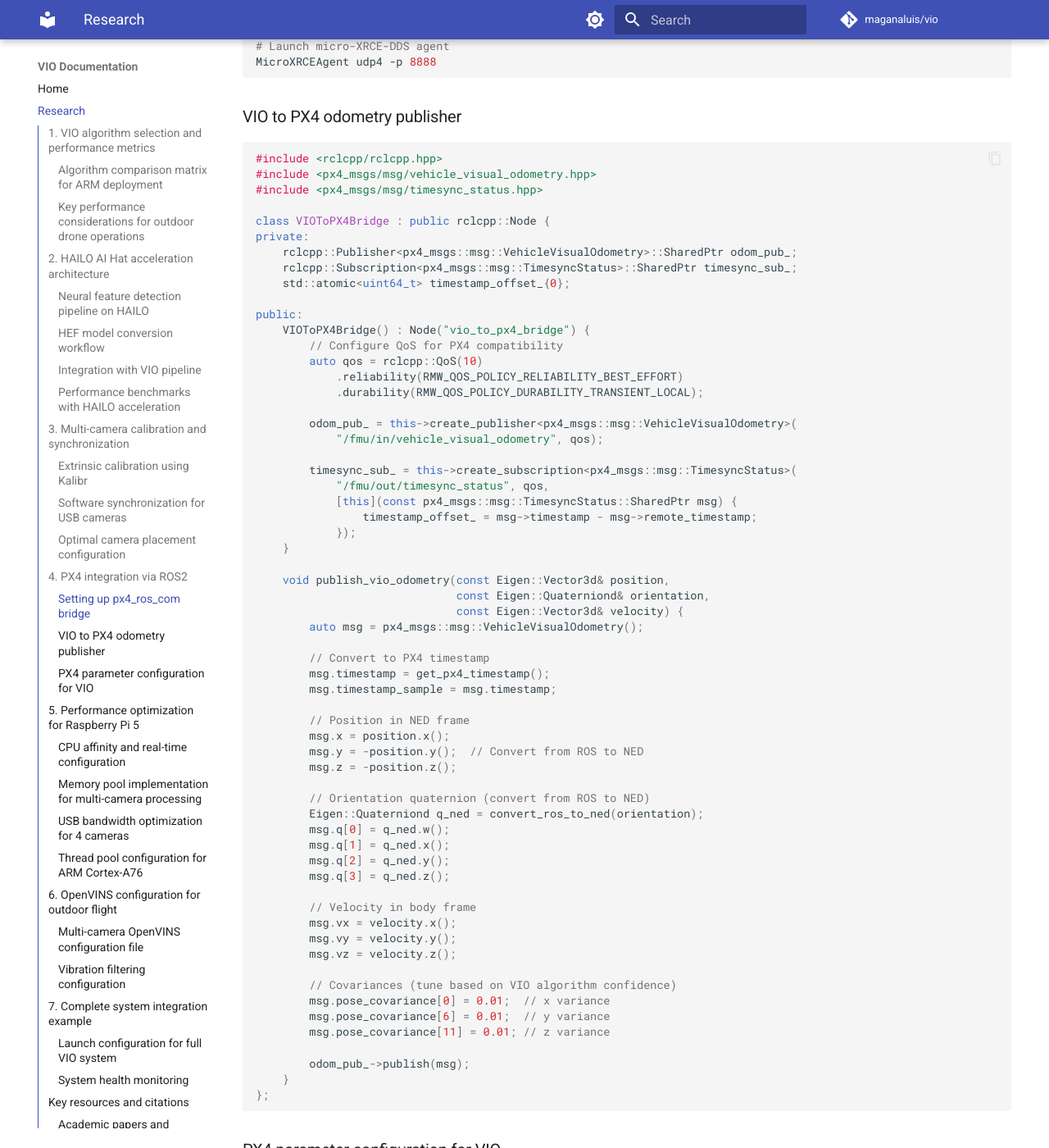
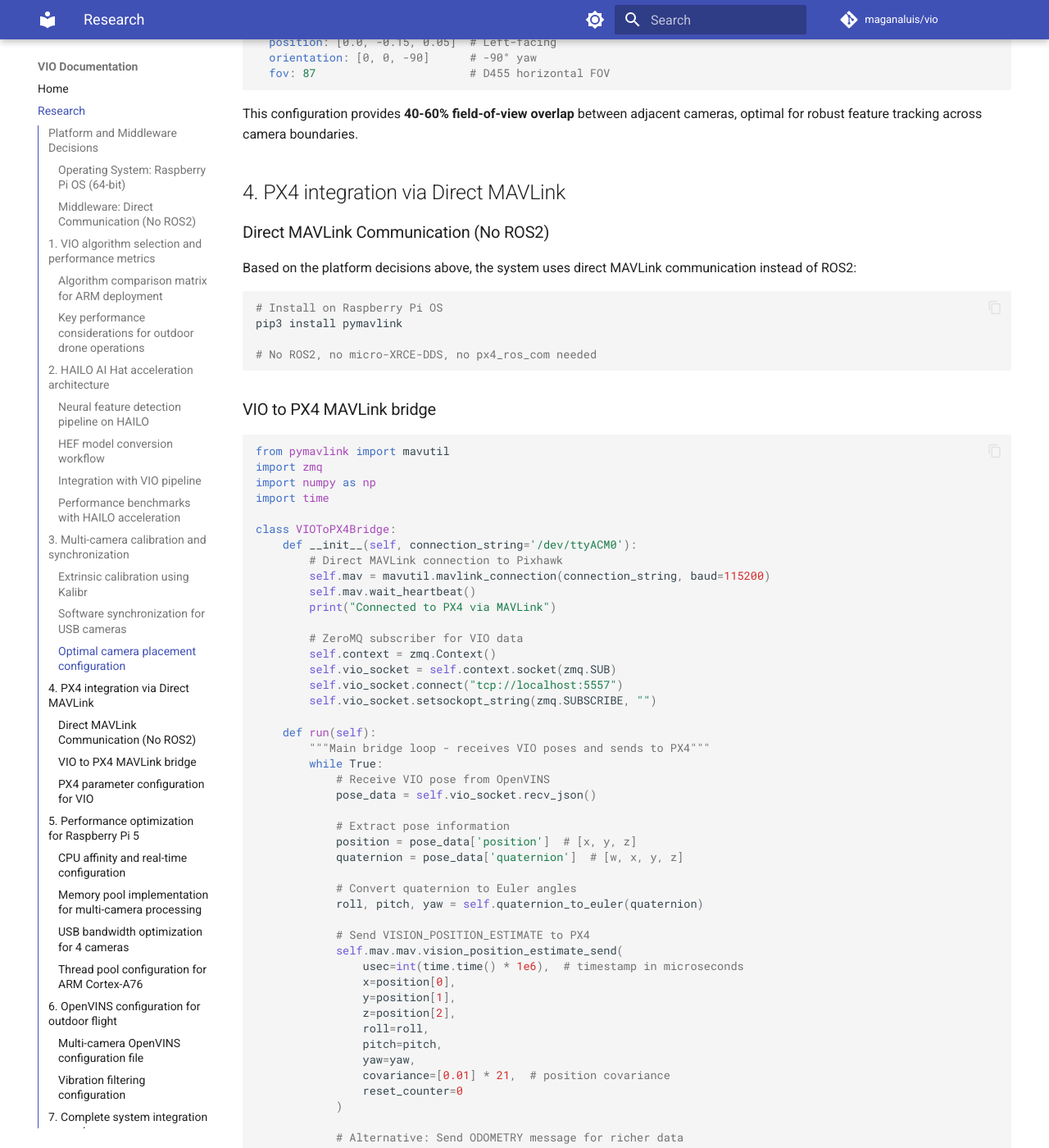
Before and after one commit to maganaluis/vio, an MkDocs documentation site: the page built from docs/research.md, in a window 1280 px wide and 1400 px high, scrolled down 4469 px. Shown: the whole window at 82% size. Built offline with MkDocs 1.6.1 and Material for MkDocs 9.7.7, drawn with Linux system fonts in a browser that asks for light colours; comment, search, counter and statistics services are not loaded; some of the changed text lies outside the part shown.

Commit message:
no ros2, yes raspbian

````diff
--- a/docs/research.md
+++ b/docs/research.md
@@ -1,6 +1,29 @@
 # Visual Inertial Odometry implementation for Holybro X650x
 
 This comprehensive technical documentation provides a complete implementation guide for Visual Inertial Odometry on the Holybro X650x drone platform with Pixhawk 6C, Raspberry Pi 5, Intel RealSense D455, 3 USB cameras, and HAILO AI Hat 26 TOPS acceleration.
+
+## Platform and Middleware Decisions
+
+### Operating System: Raspberry Pi OS (64-bit)
+After evaluating options, **Raspberry Pi OS (Raspbian) 64-bit** is selected over Ubuntu for the following reasons:
+- **Native optimization** for Raspberry Pi 5 hardware
+- **Lower resource usage** (~2GB less RAM than Ubuntu)
+- **Better real-time performance** with available RT kernel patches
+- **Superior camera and GPU driver support**
+- **No ROS2 dependency** allows us to use the native OS
+
+### Middleware: Direct Communication (No ROS2)
+The system will **not use ROS2** based on several factors:
+- **OpenVINS runs standalone** as a C++ library without ROS dependencies
+- **Direct MAVLink communication** with PX4 eliminates middleware latency (5-10ms vs 30-50ms with ROS2)
+- **Resource efficiency** critical for embedded systems (saves ~200MB RAM, reduces CPU overhead)
+- **Industry trend** shows production systems moving away from ROS for core control (Unitree SDK, DJI OSDK, Boston Dynamics SDK all provide direct APIs)
+- **Simplified deployment** without complex DDS configuration and dependency management
+
+Communication architecture uses:
+- **ZeroMQ** for inter-process communication
+- **Direct MAVLink** (pymavlink) for PX4 interface
+- **Python async/await** for coordination layer
 
 ## 1. VIO algorithm selection and performance metrics
 
@@ -174,90 +197,113 @@ camera_3:  # RealSense D455
 
 This configuration provides **40-60% field-of-view overlap** between adjacent cameras, optimal for robust feature tracking across camera boundaries.
 
-## 4. PX4 integration via ROS2
+## 4. PX4 integration via Direct MAVLink
 
-### Setting up px4_ros_com bridge
+### Direct MAVLink Communication (No ROS2)
+
+Based on the platform decisions above, the system uses direct MAVLink communication instead of ROS2:
 
 ```bash
-# Install dependencies for Ubuntu 24.04
-sudo apt install ros-humble-px4-msgs ros-humble-px4-ros-com
+# Install on Raspberry Pi OS
+pip3 install pymavlink
 
-# Clone and build px4_ros_com
-mkdir -p ~/ros2_ws/src
-cd ~/ros2_ws/src
-git clone https://github.com/PX4/px4_ros_com.git
-git clone https://github.com/PX4/px4_msgs.git
-cd ..
-colcon build --symlink-install
-
-# Launch micro-XRCE-DDS agent
-MicroXRCEAgent udp4 -p 8888
+# No ROS2, no micro-XRCE-DDS, no px4_ros_com needed
 ```
 
-### VIO to PX4 odometry publisher
+### VIO to PX4 MAVLink bridge
 
-```cpp
-#include <rclcpp/rclcpp.hpp>
-#include <px4_msgs/msg/vehicle_visual_odometry.hpp>
-#include <px4_msgs/msg/timesync_status.hpp>
+```python
+from pymavlink import mavutil
+import zmq
+import numpy as np
+import time
 
-class VIOToPX4Bridge : public rclcpp::Node {
-private:
-    rclcpp::Publisher<px4_msgs::msg::VehicleVisualOdometry>::SharedPtr odom_pub_;
-    rclcpp::Subscription<px4_msgs::msg::TimesyncStatus>::SharedPtr timesync_sub_;
-    std::atomic<uint64_t> timestamp_offset_{0};
+class VIOToPX4Bridge:
+    def __init__(self, connection_string='/dev/ttyACM0'):
+        # Direct MAVLink connection to Pixhawk
+        self.mav = mavutil.mavlink_connection(connection_string, baud=115200)
+        self.mav.wait_heartbeat()
+        print("Connected to PX4 via MAVLink")
 
-public:
-    VIOToPX4Bridge() : Node("vio_to_px4_bridge") {
-        // Configure QoS for PX4 compatibility
-        auto qos = rclcpp::QoS(10)
-            .reliability(RMW_QOS_POLICY_RELIABILITY_BEST_EFFORT)
-            .durability(RMW_QOS_POLICY_DURABILITY_TRANSIENT_LOCAL);
+        # ZeroMQ subscriber for VIO data
+        self.context = zmq.Context()
+        self.vio_socket = self.context.socket(zmq.SUB)
+        self.vio_socket.connect("tcp://localhost:5557")
+        self.vio_socket.setsockopt_string(zmq.SUBSCRIBE, "")
 
-        odom_pub_ = this->create_publisher<px4_msgs::msg::VehicleVisualOdometry>(
-            "/fmu/in/vehicle_visual_odometry", qos);
+    def run(self):
+        """Main bridge loop - receives VIO poses and sends to PX4"""
+        while True:
+            # Receive VIO pose from OpenVINS
+            pose_data = self.vio_socket.recv_json()
 
-        timesync_sub_ = this->create_subscription<px4_msgs::msg::TimesyncStatus>(
-            "/fmu/out/timesync_status", qos,
-            [this](const px4_msgs::msg::TimesyncStatus::SharedPtr msg) {
-                timestamp_offset_ = msg->timestamp - msg->remote_timestamp;
-            });
-    }
+            # Extract pose information
+            position = pose_data['position']  # [x, y, z]
+            quaternion = pose_data['quaternion']  # [w, x, y, z]
 
-    void publish_vio_odometry(const Eigen::Vector3d& position,
-                              const Eigen::Quaterniond& orientation,
-                              const Eigen::Vector3d& velocity) {
-        auto msg = px4_msgs::msg::VehicleVisualOdometry();
+            # Convert quaternion to Euler angles
+            roll, pitch, yaw = self.quaternion_to_euler(quaternion)
 
-        // Convert to PX4 timestamp
-        msg.timestamp = get_px4_timestamp();
-        msg.timestamp_sample = msg.timestamp;
+            # Send VISION_POSITION_ESTIMATE to PX4
+            self.mav.mav.vision_position_estimate_send(
+                usec=int(time.time() * 1e6),  # timestamp in microseconds
+                x=position[0],
+                y=position[1],
+                z=position[2],
+                roll=roll,
+                pitch=pitch,
+                yaw=yaw,
+                covariance=[0.01] * 21,  # position covariance
+                reset_counter=0
+            )
 
-        // Position in NED frame
-        msg.x = position.x();
-        msg.y = -position.y();  // Convert from ROS to NED
-        msg.z = -position.z();
+            # Alternative: Send ODOMETRY message for richer data
+            if 'velocity' in pose_data:
+                self.send_odometry(pose_data)
 
-        // Orientation quaternion (convert from ROS to NED)
-        Eigen::Quaterniond q_ned = convert_ros_to_ned(orientation);
-        msg.q[0] = q_ned.w();
-        msg.q[1] = q_ned.x();
-        msg.q[2] = q_ned.y();
-        msg.q[3] = q_ned.z();
+    def quaternion_to_euler(self, q):
+        """Convert quaternion [w,x,y,z] to Euler angles"""
+        w, x, y, z = q
 
-        // Velocity in body frame
-        msg.vx = velocity.x();
-        msg.vy = velocity.y();
-        msg.vz = velocity.z();
+        # Roll (x-axis rotation)
+        sinr_cosp = 2 * (w * x + y * z)
+        cosr_cosp = 1 - 2 * (x * x + y * y)
+        roll = np.arctan2(sinr_cosp, cosr_cosp)
 
-        // Covariances (tune based on VIO algorithm confidence)
-        msg.pose_covariance[0] = 0.01;  // x variance
-        msg.pose_covariance[6] = 0.01;  // y variance
-        msg.pose_covariance[11] = 0.01; // z variance
+        # Pitch (y-axis rotation)
+        sinp = 2 * (w * y - z * x)
+        pitch = np.arcsin(np.clip(sinp, -1, 1))
 
-        odom_pub_->publish(msg);
-    }
-};
+        # Yaw (z-axis rotation)
+        siny_cosp = 2 * (w * z + x * y)
+        cosy_cosp = 1 - 2 * (y * y + z * z)
+        yaw = np.arctan2(siny_cosp, cosy_cosp)
+
+        return roll, pitch, yaw
+
+    def send_odometry(self, pose_data):
+        """Send full ODOMETRY message with velocity information"""
+        self.mav.mav.odometry_send(
+            time_usec=int(time.time() * 1e6),
+            frame_id=mavutil.mavlink.MAV_FRAME_LOCAL_NED,
+            child_frame_id=mavutil.mavlink.MAV_FRAME_BODY_FRD,
+            x=pose_data['position'][0],
+            y=-pose_data['position'][1],  # Convert to NED
+            z=-pose_data['position'][2],
+            q=pose_data['quaternion'],
+            vx=pose_data['velocity'][0],
+            vy=pose_data['velocity'][1],
+            vz=pose_data['velocity'][2],
+            rollspeed=0,  # If available from VIO
+            pitchspeed=0,
+            yawspeed=0,
+            pose_covariance=[0.01] * 21,
+            velocity_covariance=[0.1] * 21
+        )
+
+if __name__ == "__main__":
+    bridge = VIOToPX4Bridge()
+    bridge.run()
 ```
 
 ### PX4 parameter configuration for VIO
@@ -283,12 +329,14 @@ param set EKF2_NOAID_TOUT 5000000 # 5 second timeout before GPS fallback
 ### CPU affinity and real-time configuration
 
 ```bash
-# Install Ubuntu real-time kernel
-sudo pro attach YOUR_TOKEN
-sudo pro enable realtime-kernel --variant=raspi
+# For Raspberry Pi OS (not Ubuntu)
+# Install RT kernel patches
+sudo apt install raspberrypi-kernel-headers
+wget https://github.com/raspberrypi/linux/releases/download/stable_20240124/linux-image-6.1.0-rpi7-rpi-v8_6.1.0-1_arm64.deb
+sudo dpkg -i linux-image-*-rt*.deb
 
 # Configure CPU isolation for VIO threads
-echo "isolcpus=2,3 rcu_nocbs=2,3 nohz_full=2,3" >> /boot/firmware/cmdline.txt
+echo "isolcpus=2,3 rcu_nocbs=2,3 nohz_full=2,3" >> /boot/cmdline.txt
 
 # Set thread affinity in VIO application
 taskset -c 2,3 ./openvins_node
````
